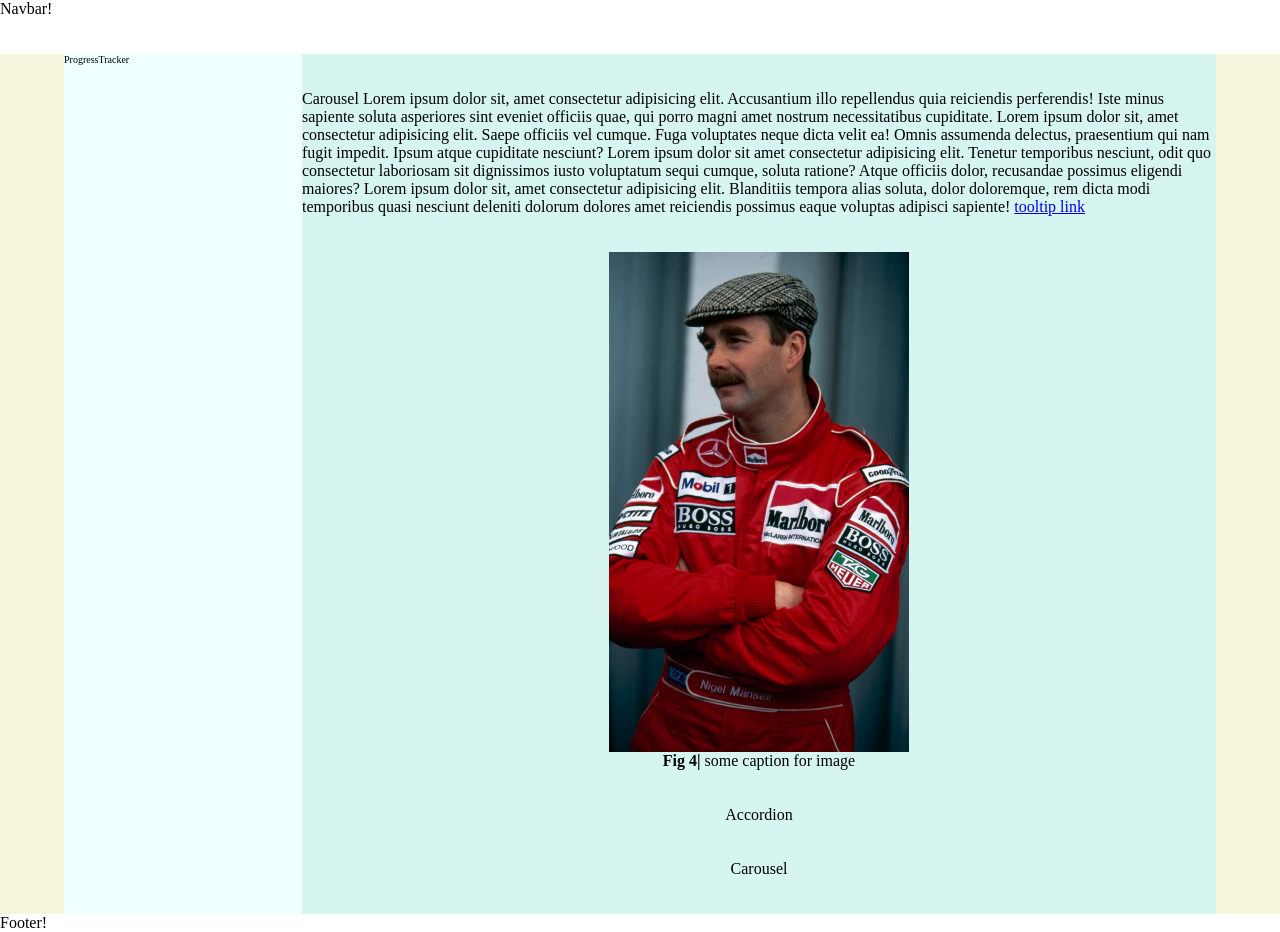
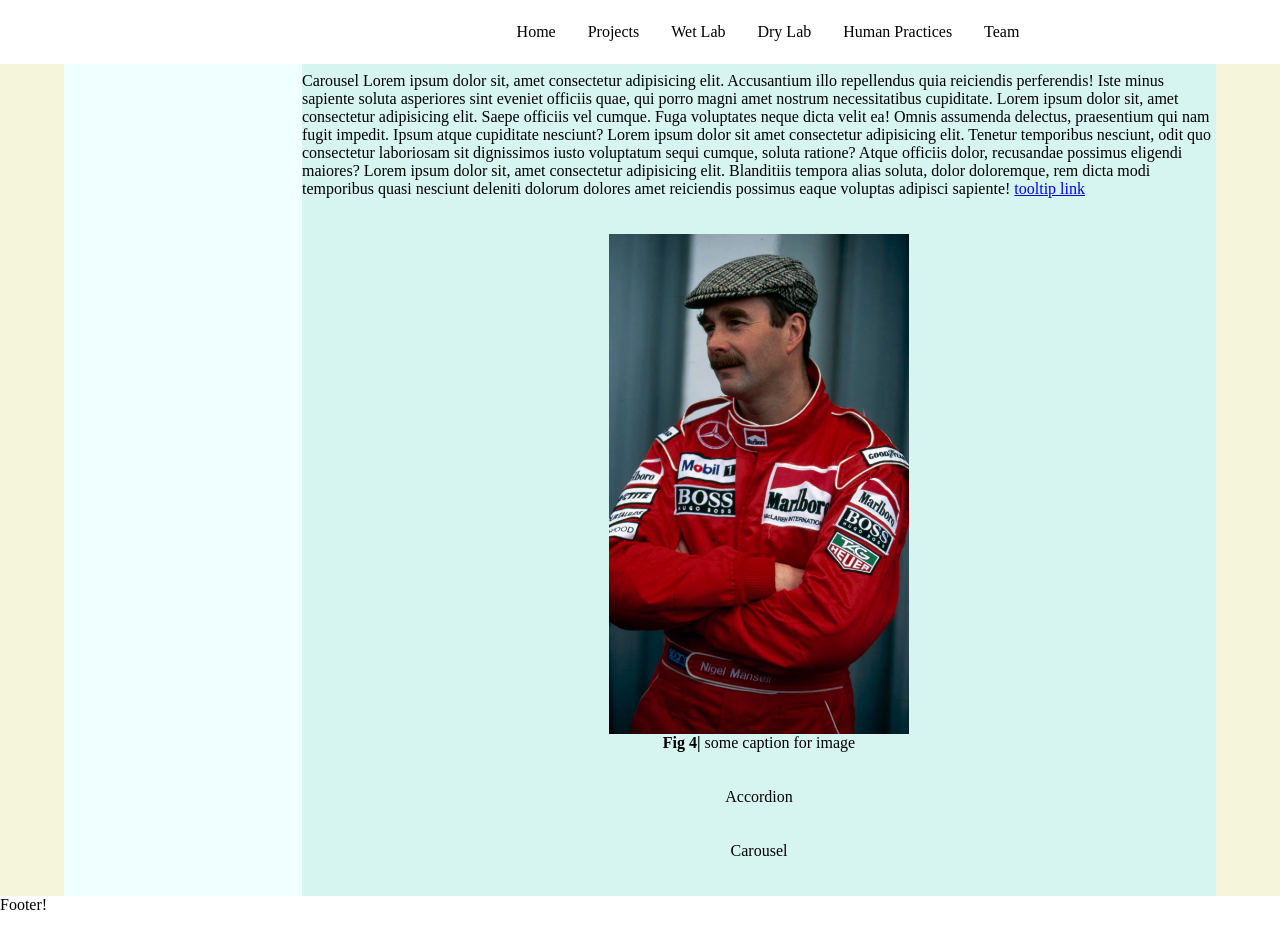
Before and after one commit to NimaShariatz/igem-wiki-2025-setup, a React (Vite) app in the folder igem_wiki/: page / in a window 1280 px wide. Built offline with nearby package versions, Linux system fonts and the light colour scheme.

Commit message:
navbar structure and animation

```diff
--- a/igem_wiki/src/components/navbar/navbar.css
+++ b/igem_wiki/src/components/navbar/navbar.css
@@ -0,0 +1,70 @@
+/* Navbar */
+.navbar-container {
+    display: flex;
+    justify-content: center;
+    align-items: center;
+    position: fixed;
+    width: 100%;
+    height: 8%;
+    background-color: white;
+    z-index: 10;
+}
+
+.navbar-container ul{
+    display: flex;
+    list-style: none;
+    padding: 1em;
+    justify-content: center;
+    margin: 0 0 0 16em;
+}
+
+.menu-option{
+    /* makes text unselectable, but not good for accessability*/
+    user-select: none;
+    padding: 0.5em 1em;
+}
+
+/* Popups */
+.popup {
+    position: absolute;
+    height: 310px;
+    top:85%;
+    left: 18vw;
+    right: 18vw;
+    background-color: rgb(255, 255, 255);
+    pointer-events: none;
+    opacity: 0;
+    transform: translateX(0);
+    transition: all 0.3s linear;
+}
+.navbar-container li:hover .popup{
+    pointer-events: auto;
+    opacity: 1;
+}
+.navbar-container li:hover .popup.show-left{
+    transform: translateX(-5%);
+    animation: slide-in-left 0.3s forwards;
+
+}
+.navbar-container li:hover .popup.show-right{
+    transform: translateX(5%);
+    animation: slide-in-right 0.3s forwards;
+
+}
+@keyframes slide-in-left {
+    from {
+        transform: translateX(-5%);
+    }
+    to {
+        transform: translateX(0);
+    }
+}
+
+@keyframes slide-in-right {
+    from {
+        transform: translateX(5%);
+    }
+    to {
+        transform: translateX(0);
+    }
+}
--- a/igem_wiki/src/components/navbar/navbar.tsx
+++ b/igem_wiki/src/components/navbar/navbar.tsx
@@ -1,10 +1,85 @@
+import { useState } from "react";
+
 import "./navbar.css"
 
 function Navbar() {
+    const [isOpen, setIsOpen] = useState<boolean>(false);
+    const [cursorLocation, setCursorLocation] = useState<number>(-1);
+    // if False and isOpen is True, the popup will be on the left of the cursor
+    // if True isOpen is True, the popup will be on the right of the cursor
+    const [goLeft, setGoLeft] = useState<boolean | null>(null);
+
+    console.log("isOpen: ", isOpen)
+    console.log("cursorLocation: ", cursorLocation)
+    console.log("goLeft: ", goLeft)
+
+    /*
+    This function handles the mouse enter event for the menu options.
+    It sets the cursor location and determines if the popup should go left or right.
+    */
+    function handleMouseEnter(event: React.MouseEvent) {
+        if (cursorLocation < 0){
+            setCursorLocation(event.screenX)
+        }
+        else{
+            if ((event.screenX > cursorLocation) && isOpen){
+                setGoLeft(false);
+                setCursorLocation(event.screenX)
+            }else if ((event.screenX < cursorLocation) && isOpen){
+                setGoLeft(true);
+                setCursorLocation(event.screenX)
+            }
+        }
+
+    }
     return(
-        <>
-            <p>Navbar!</p>
-        </>
+        <div className="navbar-container">
+            <ul onMouseEnter={()=>{setIsOpen(true)}} onMouseLeave={()=>{setIsOpen(false); setGoLeft(null); setCursorLocation(-1)}}>
+                <li>
+                    <p className="menu-option">Home</p>
+                </li>
+                <li>
+                    <p className="menu-option" onMouseEnter={(event)=>{handleMouseEnter(event)}}>Projects</p>
+                    <div className={`popup ${isOpen ? (goLeft === true ? "show-right" : (goLeft === false ? "show-left" : "")) : ""}`}>
+                        <div className="projects-popup">
+                            <h1>Projects</h1>
+                        </div>
+                    </div>
+                </li>
+                <li>
+                    <p className="menu-option" onMouseEnter={(event)=>{handleMouseEnter(event)}}>Wet Lab</p>
+                    <div className={`popup ${isOpen ? (goLeft === true ? "show-right" : (goLeft === false ? "show-left" : "")) : ""}`}>
+                        <div className="wet-popup">
+                            <h1>Wet Lab</h1>
+                        </div>
+                    </div>
+                </li>
+                <li>
+                    <p className="menu-option" onMouseEnter={(event)=>{handleMouseEnter(event)}}>Dry Lab</p>
+                    <div className={`popup ${isOpen ? (goLeft === true ? "show-right" : (goLeft === false ? "show-left" : "")) : ""}`}>
+                        <div className="dry-popup">
+                            <h1>Dry Lab</h1>
+                        </div>
+                    </div>
+                </li>
+                <li>
+                    <p className="menu-option" onMouseEnter={(event)=>{handleMouseEnter(event)}}>Human Practices</p>
+                    <div className={`popup ${isOpen ? (goLeft === true ? "show-right" : (goLeft === false ? "show-left" : "")) : ""}`}>
+                        <div className="human-popup">
+                            <h1>Human Practices</h1>
+                        </div>
+                    </div>
+                </li>
+                <li>
+                    <p className="menu-option" onMouseEnter={(event)=>{handleMouseEnter(event)}}>Team</p>
+                    <div className={`popup ${isOpen ? (goLeft === true ? "show-right" : (goLeft === false ? "show-left" : "")) : ""}`}>
+                        <div className="team-popup">
+                            <h1>Team</h1>
+                        </div>
+                    </div>
+                </li>
+            </ul>
+        </div>
     )
 
 }
```
